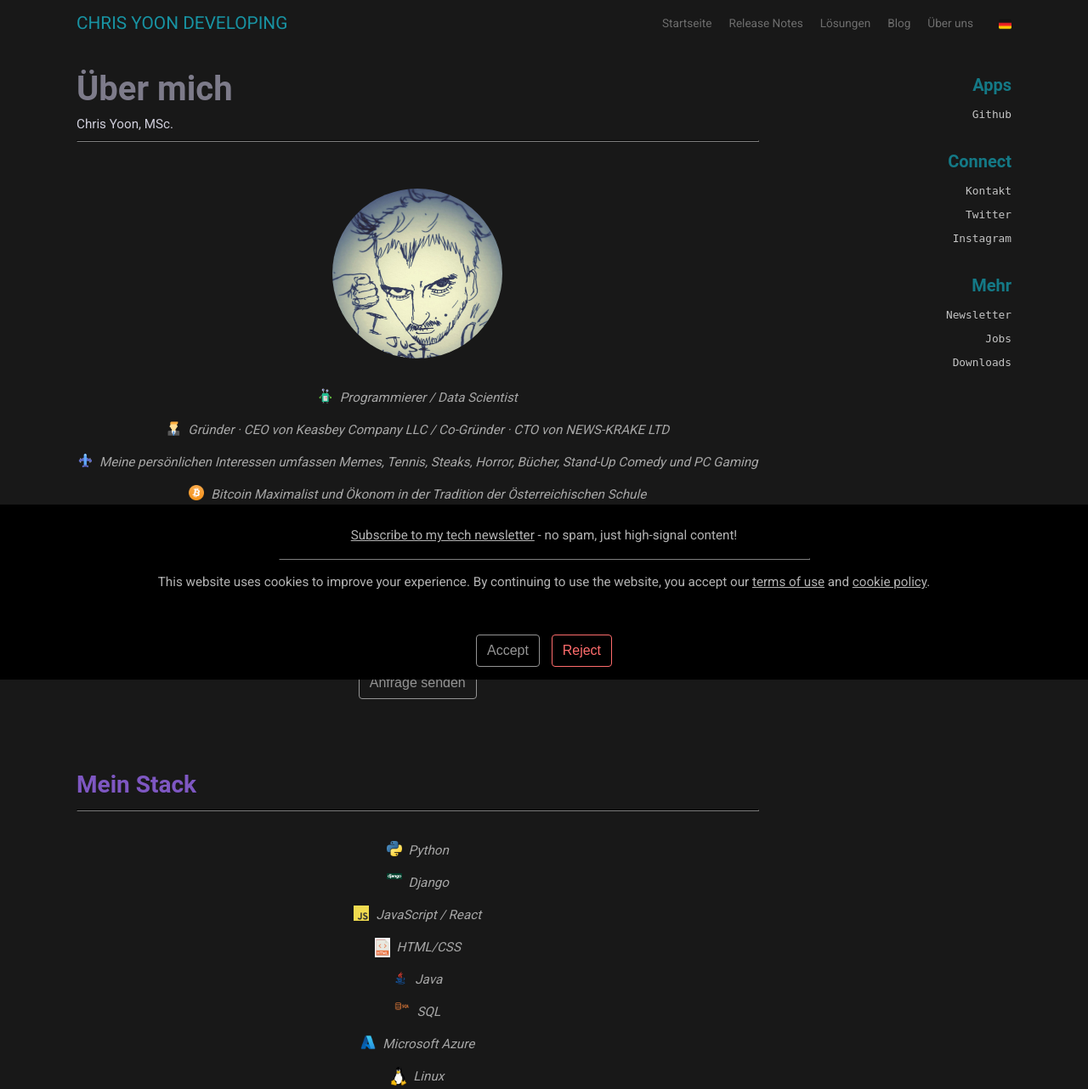
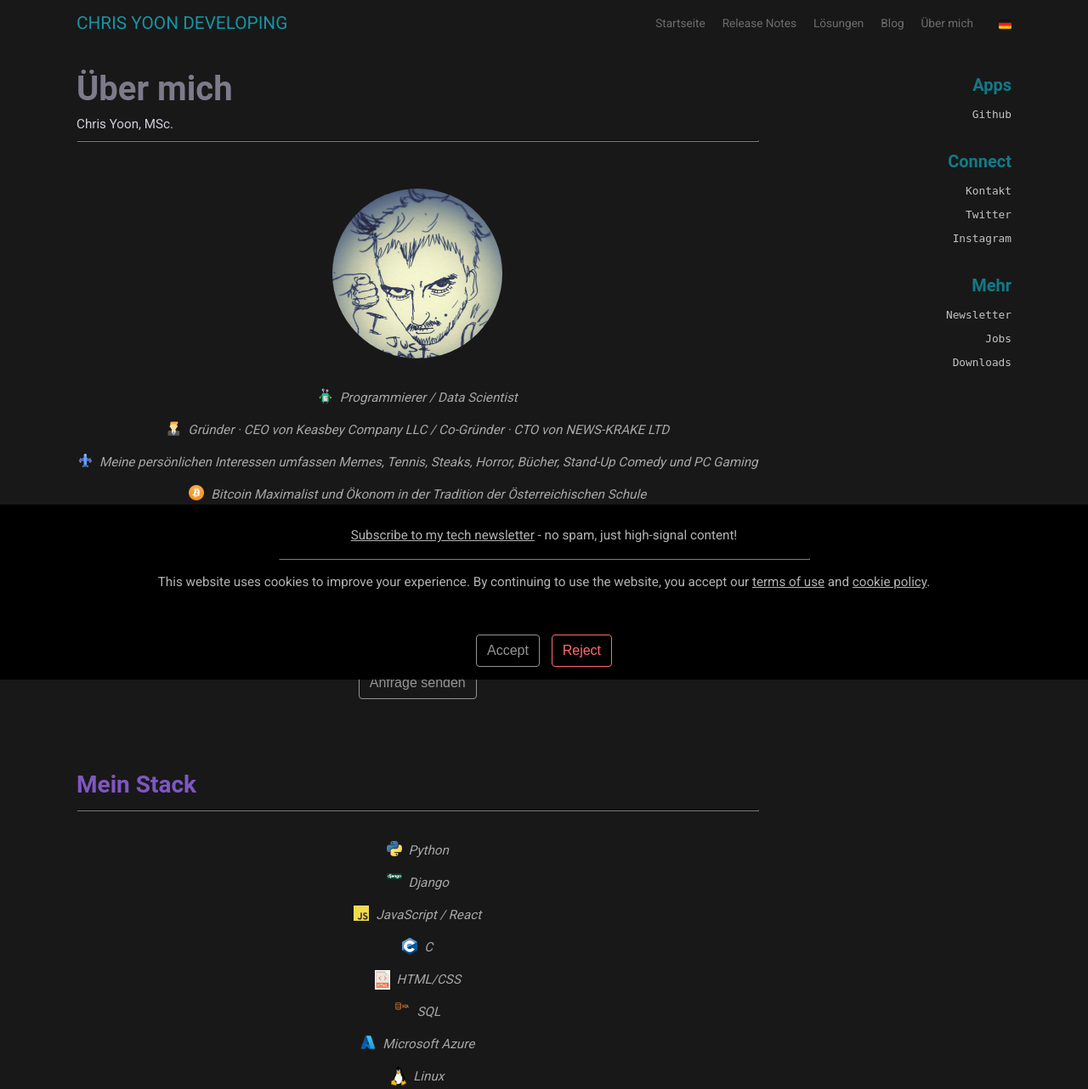
Before and after one commit to ChristopherYoon89/Website-Test-Server, a Django app: page /de/ueber-mich/ in a window 1280 px wide. Shown: the top 1282 px of the page at 85% size. Run offline with Django 4.2, Linux system fonts and the light colour scheme; parts of the project's set-up code (start-up, migrations or seed data) failed here and were passed over; some libraries are stand-ins or nearby versions; some web fonts are replaced.

Commit message:
Update stack and add icon

```diff
--- a/blog/templates/blog/home.html
+++ b/blog/templates/blog/home.html
@@ -158,7 +158,7 @@
   <p><img src="{% static 'blog/images/Python_logo.webp' %}"><span>Python</span></p>
   <p><img src="{% static 'blog/images/Django-Icon.webp' %}"><span>Django</span></p>
   <p><img src="{% static 'blog/images/JavaScript-Icon.webp' %}"><span>JavaScript / React</span></p>
-  <p><img src="{% static 'blog/images/Java-Icon.webp' %}"><span>Java</span></p>
+  <p><img src="{% static 'blog/images/C-Icon.webp' %}"><span>C</span></p>
   <p><img src="{% static 'blog/images/Sql_data_base_with_logo.webp' %}"><span>SQL</span></p>
   <p><img src="{% static 'blog/images/Microsoft_Azure.webp' %}"><span>Microsoft Azure</span></p>
   <p><img src="{% static 'blog/images/Linux_logo.webp' %}"><span>Linux</span></p>
--- a/blog_ger/templates/blog_ger/about_ger.html
+++ b/blog_ger/templates/blog_ger/about_ger.html
@@ -79,16 +79,16 @@
     JavaScript / React
     </span>
   </p>
+    <p>
+    <img src="{% static 'blog/images/C-Icon.webp' %}">
+    <span>
+    C
+    </span>
+  </p>
   <p>
     <img src="{% static 'blog/images/html_logo.webp' %}">
     <span>
     HTML/CSS
-    </span>
-  </p>
-  <p>
-    <img src="{% static 'blog/images/Java-Icon.webp' %}">
-    <span>
-    Java
     </span>
   </p>
   <p>
--- a/blog_ger/templates/blog_ger/basenavbar_ger.html
+++ b/blog_ger/templates/blog_ger/basenavbar_ger.html
@@ -19,7 +19,7 @@
 		<li><a class="nav-link" href="{% url 'release-notes-page-ger' %}">Release Notes</a></li>
 		<li><a class="nav-link" href="{% url 'solutions-page-ger' %}">Lösungen</a></li>
 		<li><a class="nav-link" href="{% url 'blog-posts-page-ger' %}">Blog</a></li>
-		<li><a class="nav-link" href="{% url 'about-page-ger' %}">Über uns</a></li>
+		<li><a class="nav-link" href="{% url 'about-page-ger' %}">Über mich</a></li>
 
         <!-- Dropdown -->
         <li class="dropdown">
--- a/blog_ger/templates/blog_ger/home_ger.html
+++ b/blog_ger/templates/blog_ger/home_ger.html
@@ -161,7 +161,7 @@
   <p><img src="{% static 'blog/images/Python_logo.webp' %}"><span>Python</span></p>
   <p><img src="{% static 'blog/images/Django-Icon.webp' %}"><span>Django</span></p>
   <p><img src="{% static 'blog/images/JavaScript-Icon.webp' %}"><span>JavaScript / React</span></p>
-  <p><img src="{% static 'blog/images/Java-Icon.webp' %}"><span>Java</span></p>
+  <p><img src="{% static 'blog/images/C-Icon.webp' %}"><span>C</span></p>
   <p><img src="{% static 'blog/images/Sql_data_base_with_logo.webp' %}"><span>SQL</span></p>
   <p><img src="{% static 'blog/images/Microsoft_Azure.webp' %}"><span>Microsoft Azure</span></p>
   <p><img src="{% static 'blog/images/Linux_logo.webp' %}"><span>Linux</span></p>
```
Also changed, not shown: blog/templates/blog/about.html (+6 -6 lines), blog/static/blog/images/C-Icon.webp (added).
